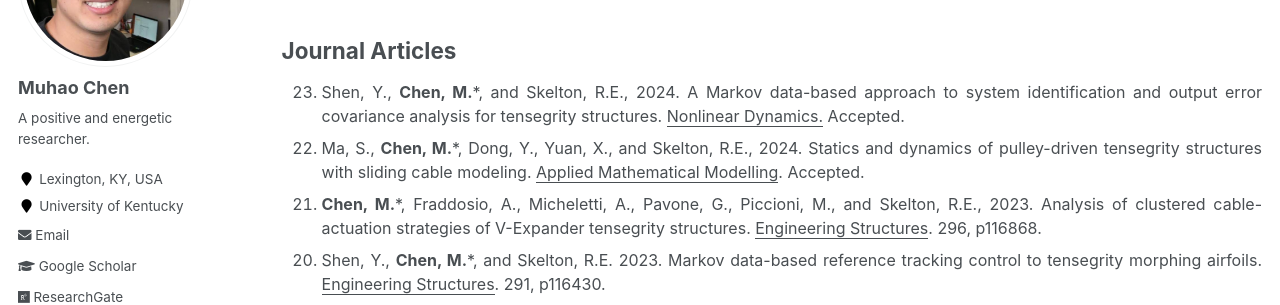
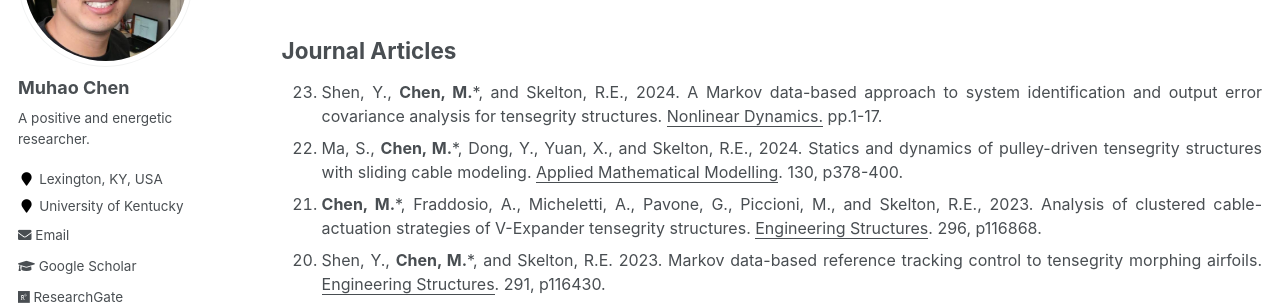
Before and after one commit to Muhao-Chen/muhao-chen.github.io, a Jekyll site: the page built from _pages/publication.md, in a window 1280 px wide and 900 px high. Shown: the part 226-531 px from the top of the window. Built offline with Jekyll 4.4.1, drawn with Linux system fonts in a browser that asks for light colours.

Commit message:
Update publication.md

```diff
--- a/_pages/publication.md
+++ b/_pages/publication.md
@@ -14,8 +14,8 @@ toc: true
 ## Journal Articles
 <font size=3>
 <ol reversed>
-<li>Shen, Y., <strong>Chen, M.</strong>*, and Skelton, R.E., 2024. A Markov data-based approach to system identification and output error covariance analysis for tensegrity structures. <u>Nonlinear Dynamics.</u> Accepted. </li>
-<li>Ma, S., <strong>Chen, M.</strong>*, Dong, Y., Yuan, X., and Skelton, R.E., 2024. Statics and dynamics of pulley-driven tensegrity structures with sliding cable modeling. <u>Applied Mathematical Modelling</u>. Accepted.</li>
+<li>Shen, Y., <strong>Chen, M.</strong>*, and Skelton, R.E., 2024. A Markov data-based approach to system identification and output error covariance analysis for tensegrity structures. <u>Nonlinear Dynamics.</u> pp.1-17. </li>
+<li>Ma, S., <strong>Chen, M.</strong>*, Dong, Y., Yuan, X., and Skelton, R.E., 2024. Statics and dynamics of pulley-driven tensegrity structures with sliding cable modeling. <u>Applied Mathematical Modelling</u>. 130, p378-400.</li>
 <li><strong>Chen, M.</strong>*, Fraddosio, A., Micheletti, A., Pavone, G., Piccioni, M., and Skelton, R.E., 2023. Analysis of clustered cable-actuation strategies of V-Expander tensegrity structures. <u>Engineering Structures</u>. 296, p116868.</li>
 <li>Shen, Y., <strong>Chen, M.</strong>*, and Skelton, R.E. 2023. Markov data-based reference tracking control to tensegrity morphing airfoils. <u>Engineering Structures</u>. 291, p116430.</li>
 <li>Ma, S., <strong>Chen, M.</strong>*, Zhang., H., and Skelton, R.E., 2023. Statics of integrated origami and tensegrity systems. <u>International Journal of Solids and Structures</u>. 279, p112361.</li>
```
